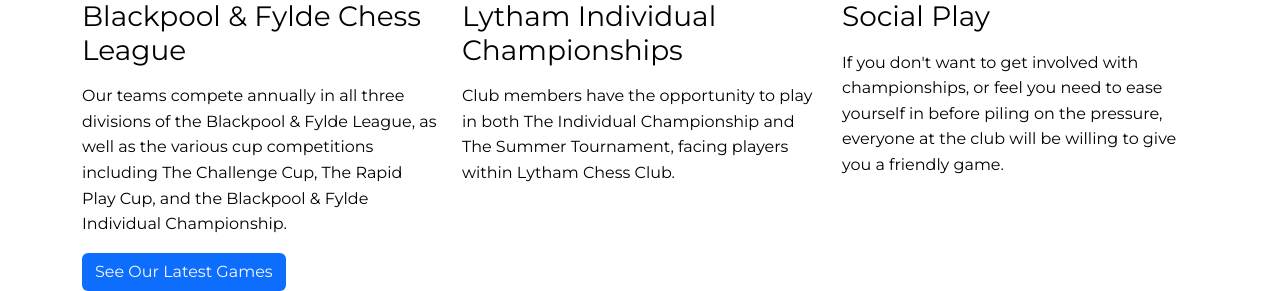
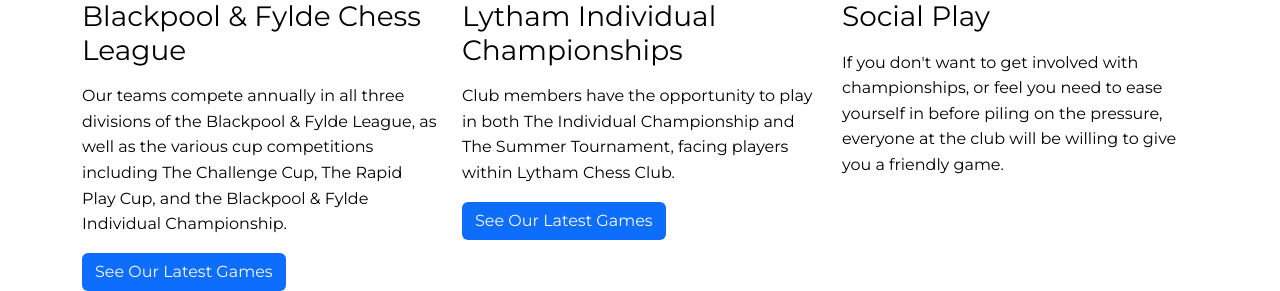
Before and after one commit to a11yChief/lcc-stack, a PHP site: page / in a window 1280 px wide. Shown: the part 1089-1380 px from the top of the page. Run offline with PHP 8.4, Linux system fonts and the light colour scheme.

Commit message:
Links now working

```diff
--- a/site/home/cards.php
+++ b/site/home/cards.php
@@ -16,13 +16,14 @@
   <p>
   Our teams compete annually in all three divisions of the Blackpool & Fylde League, as well as the various cup competitions including The Challenge Cup, The Rapid Play Cup, and the Blackpool & Fylde Individual Championship.
   </p>
-  <a href="#" class="btn bg-primary  text-light">See Our Latest Games</a>
+  <a href="https://lms.englishchess.org.uk/lms/organisation/430" class="btn bg-primary  text-light">See Our Latest Games</a>
   </div>
   <div class="col-12 col-md-4">
     <h3>Lytham Individual Championships</h3>
               <p>
               Club members have the opportunity to play in both The Individual Championship and The Summer Tournament, facing players within Lytham Chess Club.
             </p>
+            <a href="https://lms.englishchess.org.uk/lms/event/6333/rounds" class="btn bg-primary  text-light">See Our Latest Games</a>
   </div>
   <div class="col-12 col-md-4">
     <h3>Social Play </h3>
--- a/site/home/welcome.php
+++ b/site/home/welcome.php
@@ -4,8 +4,8 @@
                   <p class="fs-3 text-light">
               We're glad you've found us. And no matter your skill level, we're happy to have you.
                   </p>
-                  <a href="#" class="btn bg-primary text-white">
-              Join Us
+                  <a href="mailto:philipraynor@googlemail.com?subject=LCC%20Site%20Enquiry" class="btn bg-primary text-white">
+              Email Us
             </a>
   </div>
 </div>
```
